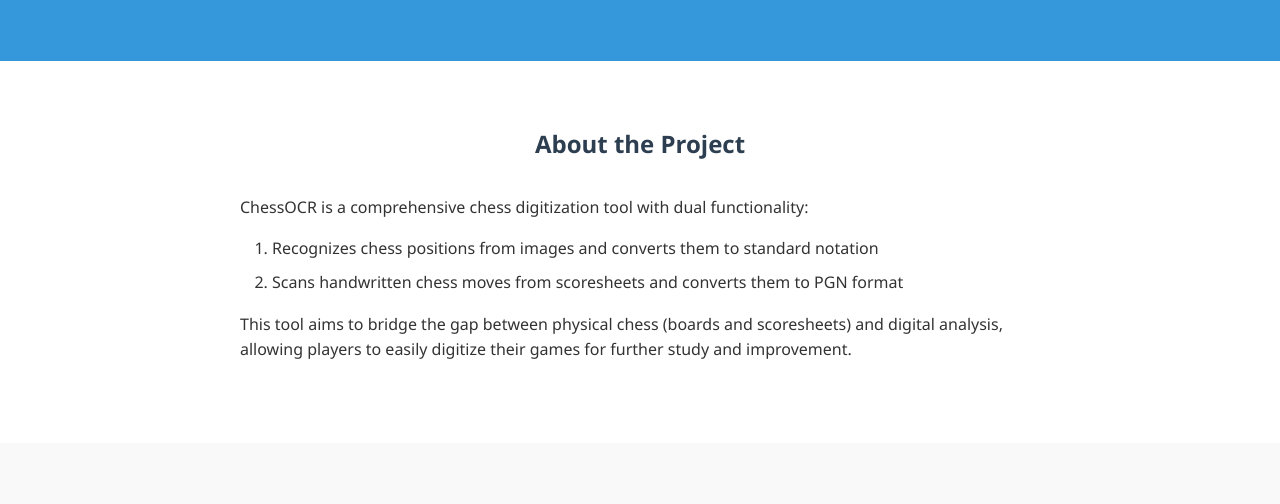
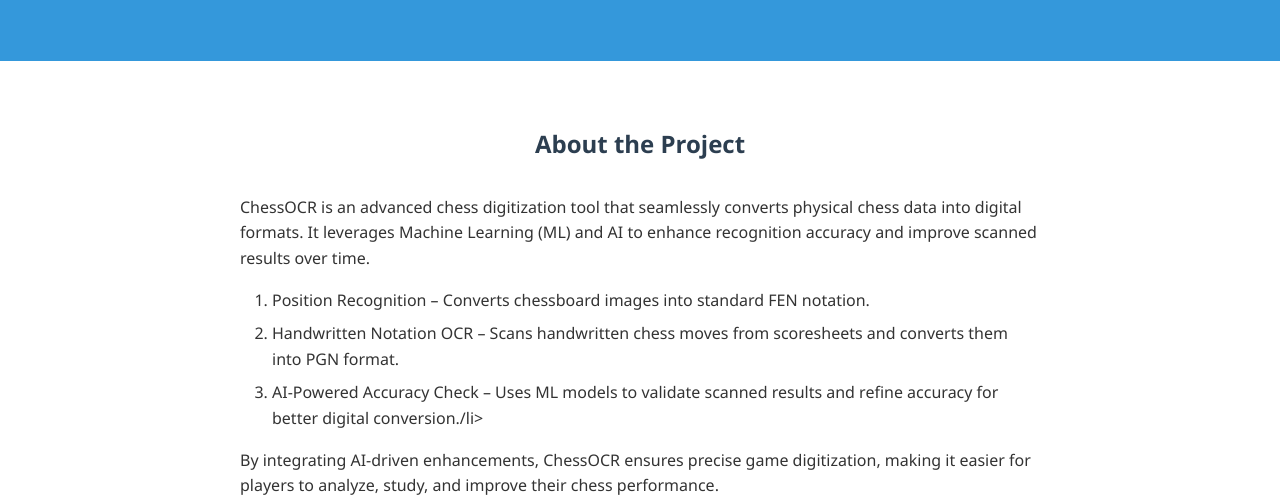
Before and after one commit to sanketsawant/chessocr-pages, a plain HTML site: page index.html in a window 1280 px wide. Shown: the part 287-791 px from the top of the page. Drawn offline with Linux system fonts and the light colour scheme.

Commit message:
improved about us page

```diff
--- a/index.html
+++ b/index.html
@@ -31,12 +31,16 @@
     <section id="about">
         <div class="container">
             <h2>About the Project</h2>
-            <p>ChessOCR is a comprehensive chess digitization tool with dual functionality:</p>
+            <p>ChessOCR is an advanced chess digitization tool that seamlessly converts physical chess data into digital formats. It
+                leverages Machine Learning (ML) and AI to enhance recognition accuracy and improve scanned results over time.</p>
             <ol>
-                <li>Recognizes chess positions from images and converts them to standard notation</li>
-                <li>Scans handwritten chess moves from scoresheets and converts them to PGN format</li>
+                <li>Position Recognition – Converts chessboard images into standard FEN notation.</li>
+                <li>Handwritten Notation OCR – Scans handwritten chess moves from scoresheets and converts them into PGN format.</li>
+                <li>AI-Powered Accuracy Check – Uses ML models to validate scanned results and refine accuracy for better digital
+                    conversion./li>
             </ol>
-            <p>This tool aims to bridge the gap between physical chess (boards and scoresheets) and digital analysis, allowing players to easily digitize their games for further study and improvement.</p>
+            <p>By integrating AI-driven enhancements, ChessOCR ensures precise game digitization, making it easier for players to
+                analyze, study, and improve their chess performance.</p>
         </div>
     </section>
 
```
